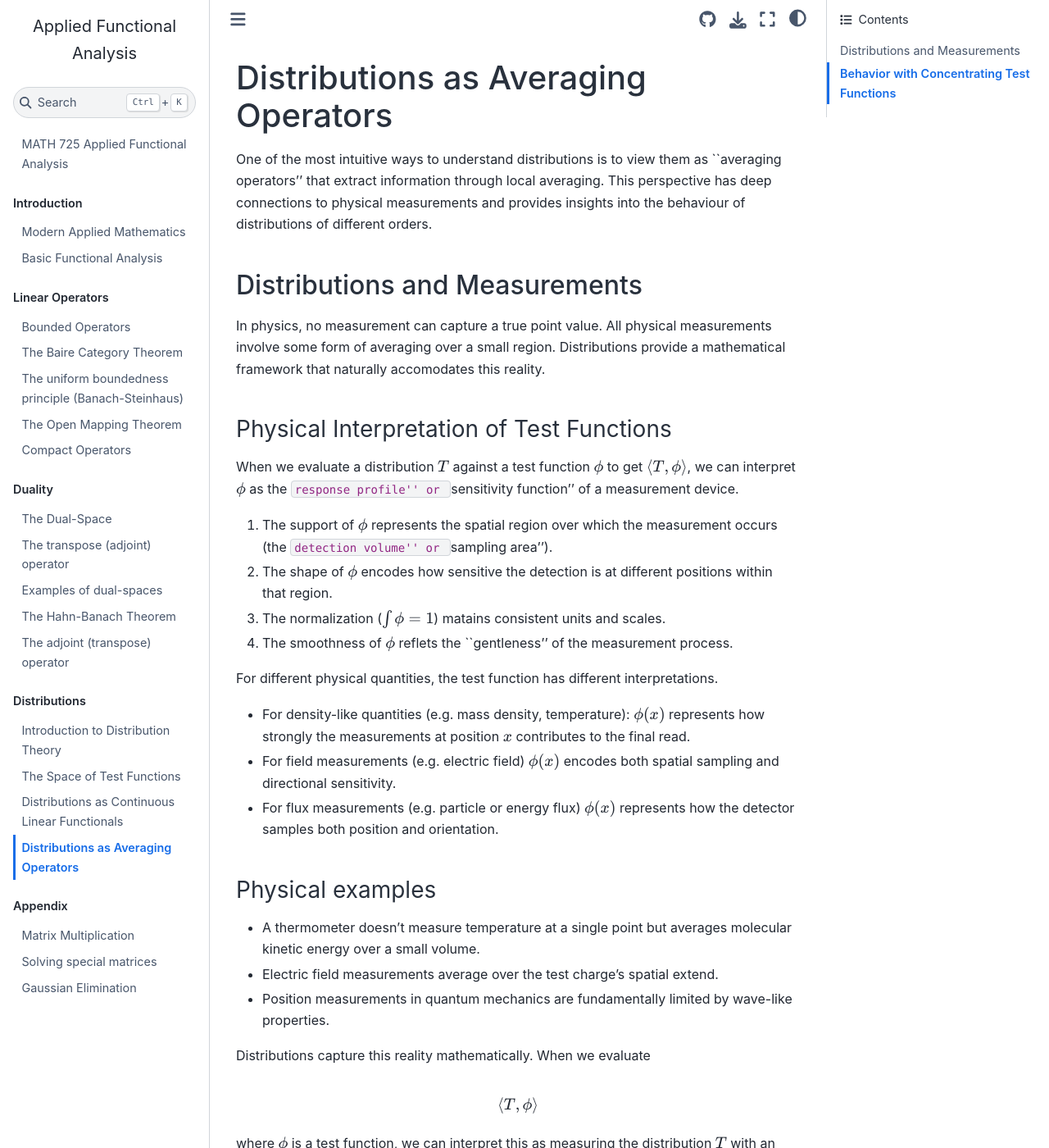
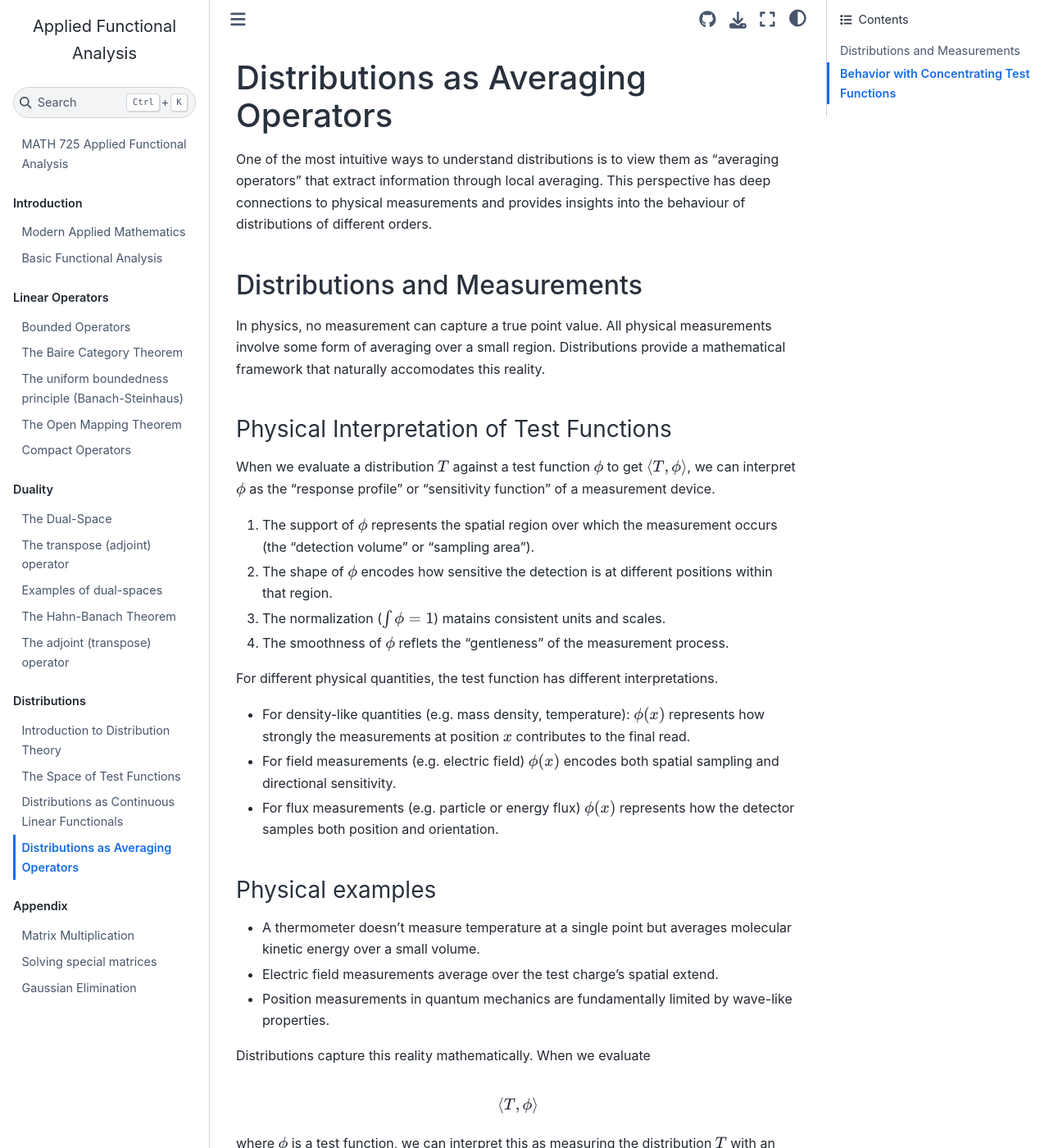
Before and after one commit to adrs0049/MATH725, a Jupyter Book: the page built from distributions/averaging.md, in a window 1280 px wide and 1400 px high. Shown: the whole window at 82% size. Built offline with Jupyter Book 1.0.4 settings and Sphinx 7.4.7 and the Sphinx Book theme 1.1.4, drawn with Linux system fonts in a browser that asks for light colours; pages that are not in the unit, such as notebooks, are missing from menus; some of the changed text lies outside the part shown.

Commit message:
Fix more rendering.

```diff
--- a/distributions/averaging.md
+++ b/distributions/averaging.md
@@ -1,7 +1,7 @@
 ## Distributions as Averaging Operators
 
-One of the most intuitive ways to understand distributions is to view them as ``averaging
-operators'' that extract information through local averaging. This perspective has deep
+One of the most intuitive ways to understand distributions is to view them as "averaging
+operators" that extract information through local averaging. This perspective has deep
 connections to physical measurements and provides insights into the behaviour of distributions
 of different orders.
 
@@ -14,18 +14,18 @@
 #### Physical Interpretation of Test Functions
 
 When we evaluate a distribution $T$ against a test function $\phi$ to get
-$\langle T, \phi \rangle$, we can interpret $\phi$ as the ``response profile''
-or ``sensitivity function'' of a measurement device.
+$\langle T, \phi \rangle$, we can interpret $\phi$ as the "response profile"
+or "sensitivity function" of a measurement device.
 
 1. The support of $\phi$ represents the spatial region over which the measurement
-occurs (the ``detection volume'' or ``sampling area'').
+occurs (the "detection volume" or "sampling area").
 
 2. The shape of $\phi$ encodes how sensitive the detection is at different positions
 within that region.
 
 3. The normalization ($\int \phi = 1$) matains consistent units and scales.
 
-4. The smoothness of $\phi$ reflets the ``gentleness'' of the measurement process.
+4. The smoothness of $\phi$ reflets the "gentleness" of the measurement process.
 
 For different physical quantities, the test function has different interpretations.
 
@@ -57,7 +57,7 @@
 
 ### Behavior with Concentrating Test Functions
 
-Consider a sequence of ``bump functions'' $\{ \phi_n \}$ that concentrate around a point $x_0$.
+Consider a sequence of "bump functions" $\{ \phi_n \}$ that concentrate around a point $x_0$.
 
 - $\phi_n(x) = n^d \phi(n(x-x_0))$ where $\phi$ is a fixed test function with $\int \phi = 1$.
 - As $n\to\infty$, $\phi_n$ concentrates at $x_0$ while maintaining $\int\phi_n = 1$.
```
